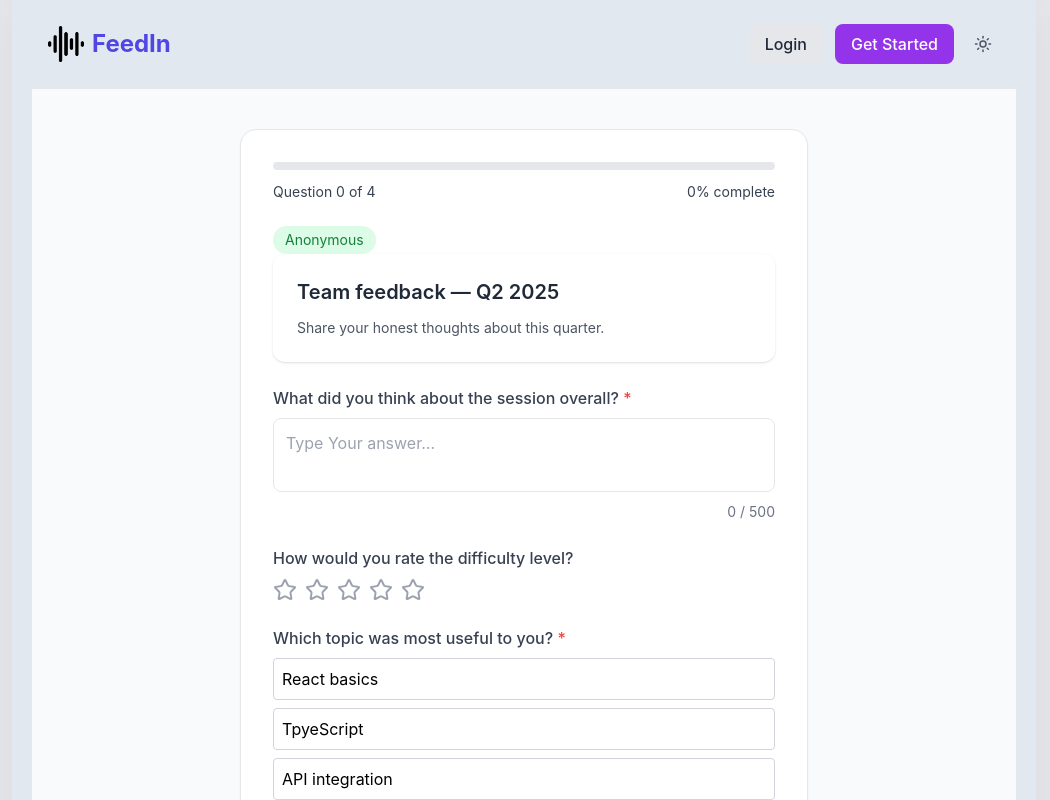
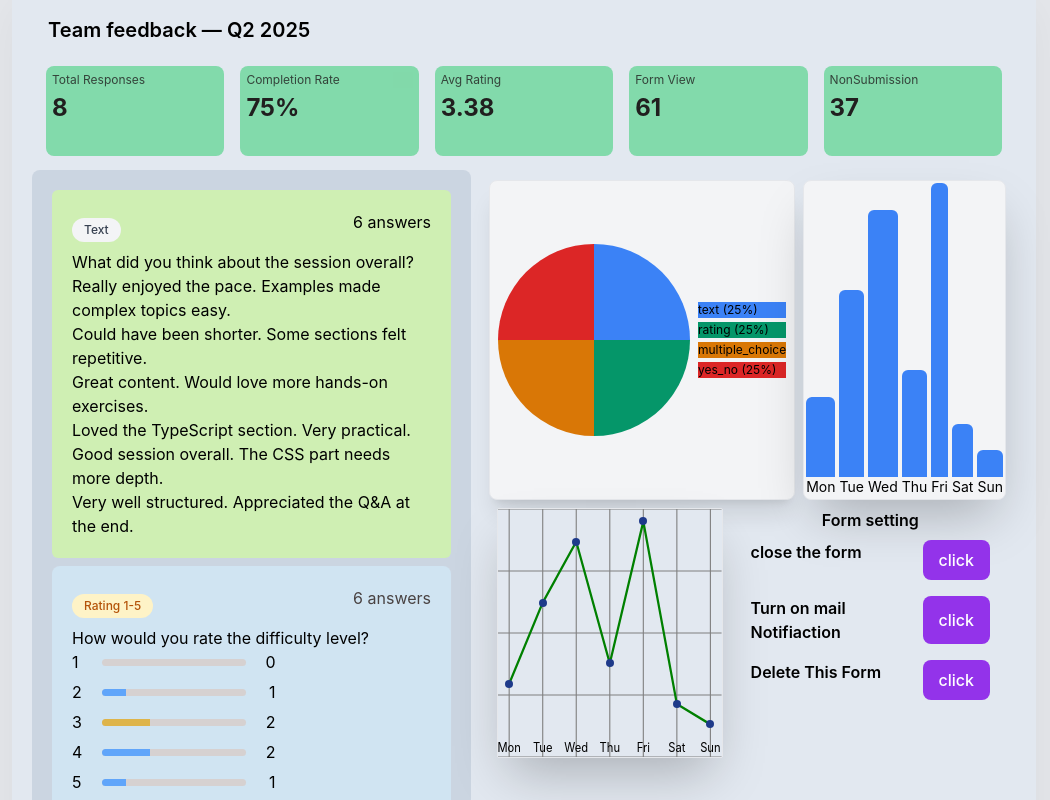
Before and after one commit to soubhik2709/anonymous-feedback-tool, a React (Create React App) app: page / in a window 1280 px wide. Shown: the top 800 px of the page, without its empty margins (116-1166 px from the left). Built offline with nearby package versions, Linux system fonts and the light colour scheme.

Commit message:
refactor: base dashboard design is done

```diff
--- a/src/App.tsx
+++ b/src/App.tsx
@@ -3,16 +3,16 @@ import "./App.css";
 
 // import HomePage from "./pages/HomePage";
 // import CreateFormPage from './pages/CreateFormPage';
-// import DashboardPage from "./pages/DashboardPage";
-import SubmitFeedbackPage from './pages/SubmitFeedbackPage';
+import DashboardPage from "./pages/DashboardPage";
+// import SubmitFeedbackPage from './pages/SubmitFeedbackPage';
 function App() {
   return (
     <div className="page-wrapper">
       <div className="container shadow-xl">
         {/* <HomePage /> */}
         {/* <CreateFormPage/>  */}
-        {/* <DashboardPage /> */}
-          <SubmitFeedbackPage/>
+        <DashboardPage />
+          {/* <SubmitFeedbackPage/> */}
       </div>
     </div>
   );
--- a/src/components/layout/DashboardLayout.tsx
+++ b/src/components/layout/DashboardLayout.tsx
@@ -9,6 +9,7 @@ export const DashboardLayout = ({
 }) => {
   return (
     <div
+    className=""
   >
 
       <main>{children}</main>
--- a/src/features/Dashboard/Components/ActivityChartCard.tsx
+++ b/src/features/Dashboard/Components/ActivityChartCard.tsx
@@ -9,7 +9,7 @@ export const ActivityChatCard = () => {
 
   return(
 
-    <div className="border border-red-800  rounded-lg w-full h-[320px] flex justify-between gap-1 p-0.5 bg-yellow-100">
+    <div className="border shadow-2xl rounded-lg w-full h-[320px] flex justify-between gap-1 p-0.5 bg-gray-100">
      {data.map((item)=>{
         const height = (item.responseCount /max)*100;
         return(
@@ -17,7 +17,7 @@ export const ActivityChatCard = () => {
      className="h-full flex flex-1 flex-col items-center">
         {/* Bar contianer */}
       <div
-      className="w-full h-full flex justify-center items-end border"
+      className="w-full h-full flex justify-center items-end "
       >
         <div
         className="w-full  bg-blue-500 rounded-t-md  hover:bg-blue-600 transition-all duration-300"
--- a/src/features/Dashboard/Components/FormSettingCard.jsx
+++ b/src/features/Dashboard/Components/FormSettingCard.jsx
@@ -1,18 +1,19 @@
+import Button from "../../../components/ui/Button";
 export const FormSettingCard = () => {
   return (
-    <div className=" w-full  m-2">
+    <div className=" w-full  m-2 font-semibold">
         <h4 className="text-center">Form setting</h4>
-        <section className="flex justify-between p-2">
+        <section className="flex justify-between p-2 ">
           <p>close the form</p>
-          <button className="bg-slate-700  "> click</button>
+          <Button className="bg-slate-700  "> click</Button>
+        </section>
+        <section className="flex justify-between p-2 ">
+          <p>Turn on mail Notifiaction</p>
+          <Button className="bg-slate-700  "> click</Button>
         </section>
         <section className="flex justify-between p-2">
-          <p>Trun on email Notifiaction</p>
-          <button className="bg-slate-700  "> click</button>
-        </section>
-        <section className="flex justify-between p-2">
-          <p>Delte This Form</p>
-          <button className="bg-slate-700  "> click</button>
+          <p>Delete This Form</p>
+          <Button className="bg-slate-700  "> click</Button>
         </section>
     </div>
   );
--- a/src/features/Dashboard/Components/LineChart.tsx
+++ b/src/features/Dashboard/Components/LineChart.tsx
@@ -16,7 +16,7 @@ const points = data.map((item,index)=>{
 console.log("The point is ",points);
 
    return (
-  <div className="m-2 w-1/2 h-[200px] bg-slate-200 relative p-5 border border-blue-800 rounded-lg cursor-pointer">
+  <div className="m-2 w-4/5  h-[250px] bg-slate-200 relative p-5 border shadow-2xl rounded-sm cursor-pointer">
 
     <svg
       viewBox="0 0 100 100"
--- a/src/features/Dashboard/Components/McqQuestionCard.tsx
+++ b/src/features/Dashboard/Components/McqQuestionCard.tsx
@@ -21,8 +21,7 @@ export const McqQuestionCard = () => {
 ] */
 
 return (
-  <div style={{ background: "#d0d2f2", padding: "20px" }}>
-    <Badge type="mcq">Multiple_choice</Badge>
+  <div className="p-5 rounded-lg bg-[#c0c4fb] m-2">
 
     {value.map((q) => {
       const entries = Object.entries(q.bucket);
@@ -39,9 +38,15 @@ return (
       );
 
       return (
+<>
+            <div className="flex justify-between">
+       <Badge type="mcq">Multiple_choice</Badge>
+          <span>{q.total} answers</span>
+    </div>
         <div key={q.questionId} style={{ marginTop: "20px" }}>
+
+
           <h4>{q.label}</h4>
-          <span>{q.total} answers</span>
 
           {/* VERTICAL BAR CHART */}
           <div
@@ -105,6 +110,7 @@ return (
             })}
           </div>
         </div>
+</>
       );
     })}
   </div>
--- a/src/features/Dashboard/Components/PieChart.tsx
+++ b/src/features/Dashboard/Components/PieChart.tsx
@@ -27,9 +27,9 @@ const pieData = Object.entries(result).map(([type,count])=>({type,count}))
 
 const COLORS:Record<string,string> ={
   text: "#3b82f6",
-  multiple_choice: "#10b981",
-  rating: "#f59e0b",
-  yes_no: "#ef4444",
+  multiple_choice: "#d97706",
+  rating: "#059669",
+  yes_no: "#dc2626",
 }
 const coloredData = pieData.map(item =>({
     ...item,
@@ -59,7 +59,7 @@ console.log(gradient); //#3b82f6 0deg 90deg,#f59e0b 90deg 180deg,#999 180deg 270
 
   return (
   <div
-  className="border border-orange-900 rounded-lg  p-2 flex flex-row items-center gap-2"
+  className="border shadow-xl bg-gray-100 rounded-lg  p-2 flex flex-row items-center gap-2"
   >
 {/* pie */}
 <div className="flex justify-center"> {/* how to remove extra right side space from here? */}
--- a/src/features/Dashboard/Components/RatingQuestionCard.tsx
+++ b/src/features/Dashboard/Components/RatingQuestionCard.tsx
@@ -30,7 +30,7 @@ export const RatingQuestionCard = ({ id }: Props) => {
   //   console.log("the totaleVote is", totaleVotes);
 
   return (
-    <div style={{background:"#d0e4f2", padding:"20px"}}>
+    <div className="p-5 bg-[#d0e4f2] m-2 rounded-lg">
       <div style={{ display: "flex", justifyContent: "space-between" }}>
         <Badge type="rating">Rating 1-5</Badge>
         <span style={{ color: "#494242" }}>{totaleVotes} answers</span>
--- a/src/features/Dashboard/Components/TextQuestionCard.tsx
+++ b/src/features/Dashboard/Components/TextQuestionCard.tsx
@@ -15,9 +15,11 @@ export const TextQuestionCard = ({ id }: Props) => {
 
 
   return (
-    <div style={{ background: "#cfefb3", padding: "20px" }}>
-      <Badge type="text">Text</Badge>
-      <h5>Ans:{value.length}</h5>
+    <div className="p-5 bg-[#cfefb3] m-2 rounded-md">
+   <div className="flex justify-between">
+        <Badge type="text">Text</Badge>
+      <span className="text">{value.length} answers</span>
+   </div>
       <h3>{label}</h3>
       <ul>
         {textAns.map((ans, index) => (
--- a/src/features/Dashboard/Components/yesNoQuestionCard.tsx
+++ b/src/features/Dashboard/Components/yesNoQuestionCard.tsx
@@ -1,7 +1,7 @@
 import { getYesnoStats } from "../utils/dashboard.logic";
 import { Badge } from "./Badge";
 
-export const YesNoQuestionCard = ()=>{
+export const YesNoQuestionCard = () => {
   const value = getYesnoStats();
   // console.log("the value in Yesno is ",value);
   /*
@@ -16,11 +16,8 @@ export const YesNoQuestionCard = ()=>{
 ]
     */
 
-
   return (
-  <div style={{ background: "#e4f0b0", padding: "20px" }}>
-    <Badge type="yesno">Yes-No</Badge>
-
+    <div className="m-2 p-5 rounded-lg bg-[#e4f0b0]">
       {value.map((q) => {
         const yesCount = q.bucket.Yes;
         const noCount = q.bucket.No;
@@ -29,9 +26,14 @@ return (
         const noPercent = q.total === 0 ? 0 : (noCount / q.total) * 100;
 
         return (
+          <>
+            <div className="flex justify-between">
+              <Badge type="yesno">Yes-No</Badge>
+              <span>{q.total} answers</span>
+            </div>
+
             <div key={q.questionId} style={{ marginBottom: "20px" }}>
               <h4>{q.label}</h4>
-          <span>{q.total} answers</span>
 
               {/* BARCHART */}
               <div
@@ -76,9 +78,9 @@ return (
                 </div>
               </div>
             </div>
+          </>
         );
       })}
     </div>
   );
-
-}
+};
--- a/src/pages/DashboardPage.tsx
+++ b/src/pages/DashboardPage.tsx
@@ -15,10 +15,10 @@ export default function DashboardPage() {
   const stats = getTotalStats();
   return (
     <DashboardLayout>
-      <h1 className="text-xl">{mockForm.title} summary</h1>
+      <h1 className="text-xl font-semibold m-4">{mockForm.title} </h1>
 
       {/* Metric Card */}
-      <section className="grid grid-cols-5 gap-1">
+      <section className="grid grid-cols-5 gap-1 m-2">
         <MetricCard label="Total Responses" value={stats.totalResponse} />
         <MetricCard
           label="Completion Rate"
@@ -31,7 +31,7 @@ export default function DashboardPage() {
 
       <div className="flex h-[calc(100vh-120px)] gap-2">
         {/* Anwers(LeftSide) */}
-        <section className="p-1 w-1/2 overflow-y-auto bg-[#fff] custom-scrollbar ">
+        <section className="p-3 w-1/2  rounded-lg overflow-y-auto bg-slate-300 custom-scrollbar ">
           {mockForm.questions.map((q) => {
             if (q.type === "text")
               return <TextQuestionCard key={q.id} id={q.id} />;
@@ -46,8 +46,8 @@ export default function DashboardPage() {
         </section>
 
         {/* BackEnd Fetch UI Data(Right Side) */}
-        <section className="flex-1 bg-[#f9fafb] p-2.5 rounded-lg">
-          <div className="flex">
+        <section className="flex-1  p-2.5 rounded-lg">
+          <div className="flex gap-2">
             <PieChart />
             <ActivityChatCard />
           </div>
```
Lines whose indentation alone changed are shown as unchanged.
